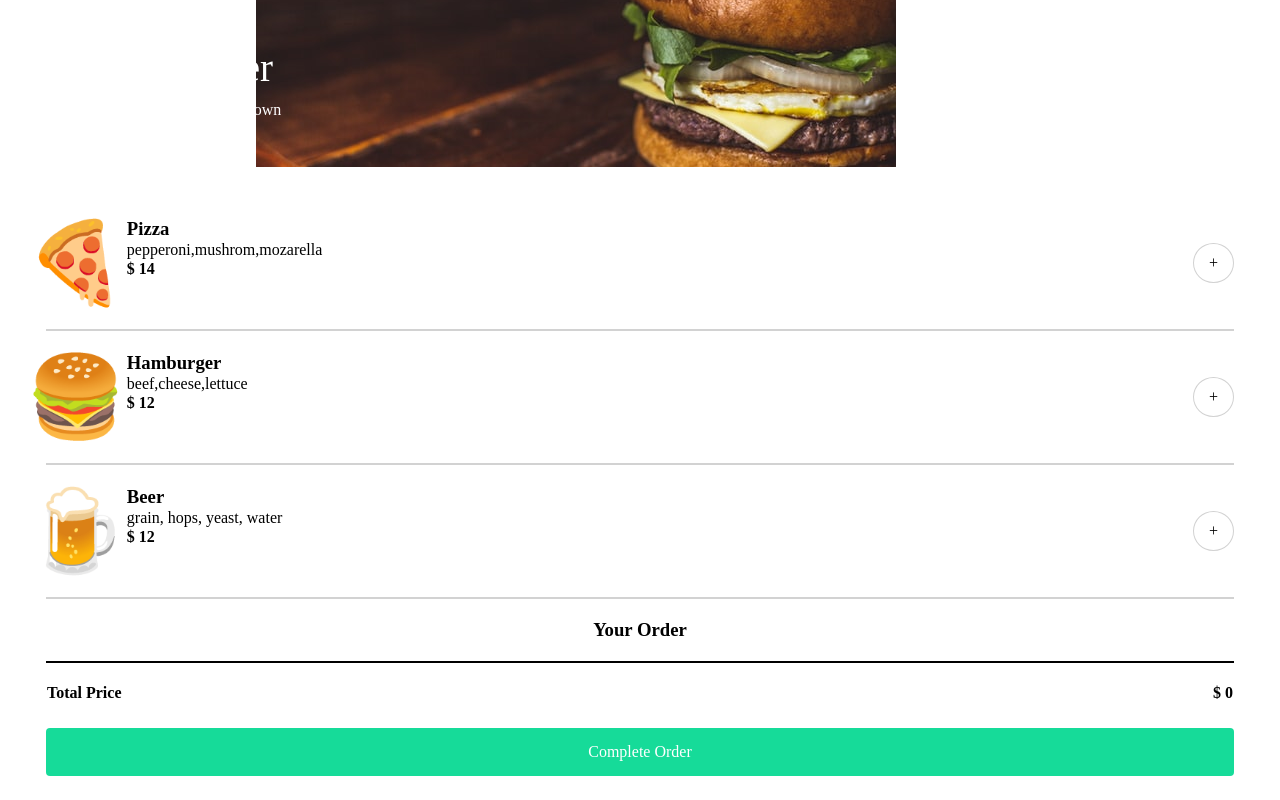
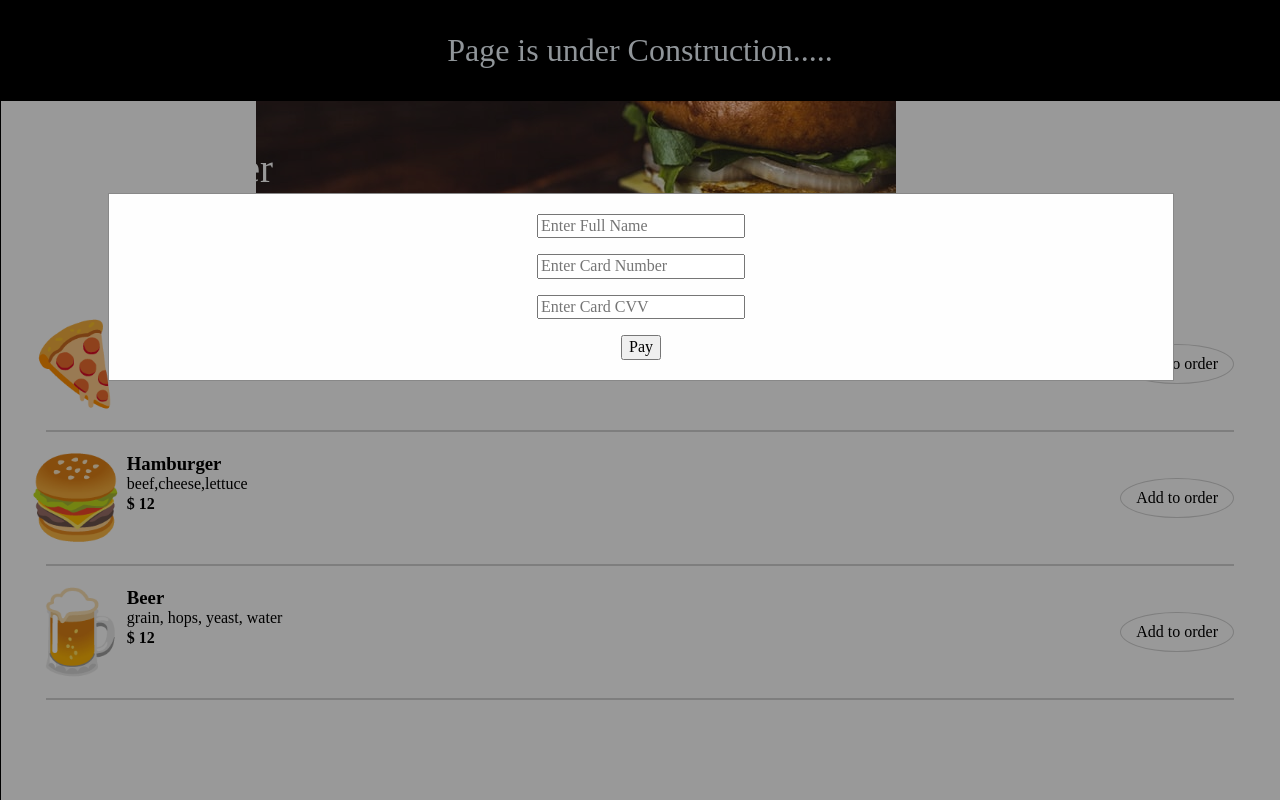
Before and after one commit to thulithdezoysa/Restaurant, a website built with Vite: page index.html in a window 1280 px wide. Built offline with nearby package versions, Linux system fonts and the light colour scheme; a web font is replaced by a local one.

Commit message:
modal, css

```diff
--- a/index.css
+++ b/index.css
@@ -3,6 +3,9 @@ body {
     margin: 0;
     font-family: Smythe, 'cursive';
 
+}
+button{
+    cursor: pointer;
 }
 
 h1,h2,h3,h4{
@@ -15,6 +18,34 @@ section{
 }
 
 /* Layout */
+.modal{
+
+    position: fixed; /* Stay in place */
+    z-index: 1; /* Sit on top */
+    left: 0;
+    top: 0;
+    width: 100%; /* Full width */
+    height: 100%; /* Full height */
+    overflow: auto; /* Enable scroll if needed */
+    border: 1px solid black;
+
+    background-color: rgba(0,0,0,0.4); /* Black w/ opacity */
+}
+
+#modal__customer-info{
+    display: flex;
+    flex-direction: column;
+    align-items: center;
+    gap: 1em;
+    padding: 1em;
+
+    background-color: #fefefe;
+  margin: 15% auto; /* 15% from the top and centered */
+  padding: 20px;
+  border: 1px solid #888;
+  width: 80%; /* Could be more or less, depending on screen size */
+
+}
 
 
 header{
@@ -54,6 +85,9 @@ header p{
 .text-container h3,p,h4{
     margin: 1px;
 
+}
+#order-item-container{
+    display: none;
 }
 #order-item-container h3{
     text-align: center;
--- a/index.html
+++ b/index.html
@@ -8,6 +8,7 @@
         <link href="https://fonts.googleapis.com/css2?family=Smythe&display=swap" rel="stylesheet">
     </head>
     <body>
+        <div style="color: aliceblue; background-color: black; text-align: center; padding: 1em; font-size: xx-large;">Page is under Construction.....</div>
         <header class="header">
             <h1>Jimmy's Diner</h1>
             <p>The Best Burgers and pizzas in town</p>
@@ -28,8 +29,16 @@
                 <h4 id="total-price">$ 0 </h4>
              </div>
 
-            <button id="complete-btn">Complete Order </button>
+            <button id="complete-btn" data-complete-btn="complete-btn">Complete Order </button>
         </section>
+        <div class="modal">
+            <form id="modal__customer-info">
+                <input type="text" name="customerName" id="customerName" placeholder="Enter Full Name">
+                <input type="text" name="cardNumber" id="cardNumber" placeholder="Enter Card Number">
+                <input type="text" name="cardCVV" id="cardCVV" placeholder="Enter Card CVV">
+                <button type="submit">Pay</button>
+            </form>
+        </div>
 
 
 
--- a/index.js
+++ b/index.js
@@ -2,6 +2,11 @@ import { menuArray } from './data.js'
 import { v4 as uuidv4 } from 'uuid'
 
 let totalPrice = 0
+const customerInfo = document.getElementById('modal__customer-info')
+
+customerInfo.addEventListener('submit', function(e){
+    e.preventDefault()
+})
 
 document.addEventListener('click', (e) =>{
     if (e.target.dataset.item){
@@ -11,54 +16,22 @@ document.addEventListener('click', (e) =>{
     if (e.target.dataset.remove){
         removeOrder(e.target.dataset.remove)
     }
+    if (e.target.dataset.completeBtn){
+        alert("Order Complete")
+    }
 })
 
-function removeOrder(order){
-
-    const orderId = document.getElementById(order)
-    const orderPrice = orderId.lastElementChild.textContent
-
-    orderId.remove()
-    console.log(orderId.lastElementChild.textContent)
-    removePrice(orderPrice)
+renderItems()
 
 
-}
 
 
-function addToOrder(order){
+function renderItems (){
 
-  const targetObj =  menuArray.filter((item)=> item.id == order)[0]
+    const mainSection = document.getElementById('main-section')
 
 
-    let renderOrders = ''
-     let uuId = uuidv4()
-
-    renderOrders = `<div class="content-container" id=${uuId}>
-
-                        <h3 id="title">${targetObj.name}</h3>
-                        <button id="remove-btn" data-remove=${uuId}>remove</button>
-                        <h4 id="order-price">${targetObj.price}</h4>
-
-                    </div>`
-
-    const orderItems = document.getElementById('order-item')
-    orderItems.innerHTML += renderOrders
-    addPrice(targetObj.price)
-}
-
-function addPrice(price){
-    totalPrice += price
-
-    document.getElementById('total-price').textContent = `$ ${totalPrice}`
-}
-
-function removePrice(price){
-
-        totalPrice = totalPrice - price
-
-        document.getElementById('total-price').textContent = `$ ${totalPrice}`
-
+    mainSection.innerHTML = getItemsFromData()
 
 }
 
@@ -74,7 +47,7 @@ function getItemsFromData (){
                                     <p id="ingre">${item.ingredients}</p>
                                     <h4 id="price">$ ${item.price}</h4>
                                 </div>
-                                <button id="plus-btn" data-item=${item.id}>+</button>
+                                <button id="plus-btn" data-item=${item.id}>Add to order</button>
                             </div>
                             <hr>
                         </section>`
@@ -83,13 +56,51 @@ function getItemsFromData (){
 
 }
 
-function renderItems (){
-
-    const mainSection = document.getElementById('main-section')
+function addToOrder(order){
 
 
-    mainSection.innerHTML = getItemsFromData()
+    const targetObj =  menuArray.filter((item)=> item.id == order)[0]
+    let renderOrders = ''
+    const uuId = uuidv4()
+
+    document.getElementById("order-item-container").style.display = "block";
+
+    renderOrders = `<div class="content-container" id=${uuId}>
+
+                        <h3 id="title">${targetObj.name}</h3>
+                        <button id="remove-btn" data-remove=${uuId}>remove</button>
+                        <h4 id="order-price">$ ${targetObj.price}</h4>
+
+                    </div>`
+
+    const orderItems = document.getElementById('order-item')
+    orderItems.innerHTML += renderOrders
+    addPrice(targetObj.price)
+}
+
+function removeOrder(order){
+
+    const orderId = document.getElementById(order)
+    const orderPrice = orderId.lastElementChild.textContent.substr(2)
+
+    orderId.remove()
+    removePrice(orderPrice)
 
 }
 
-renderItems()
+function addPrice(price){
+    totalPrice += price
+
+    document.getElementById('total-price').textContent = `$ ${totalPrice}`
+}
+
+function removePrice(price){
+
+    totalPrice = totalPrice - price
+
+    document.getElementById('total-price').textContent = `$ ${totalPrice}`
+
+    if (totalPrice == 0){
+        document.getElementById("order-item-container").style.display = "none";
+    }
+}
```
